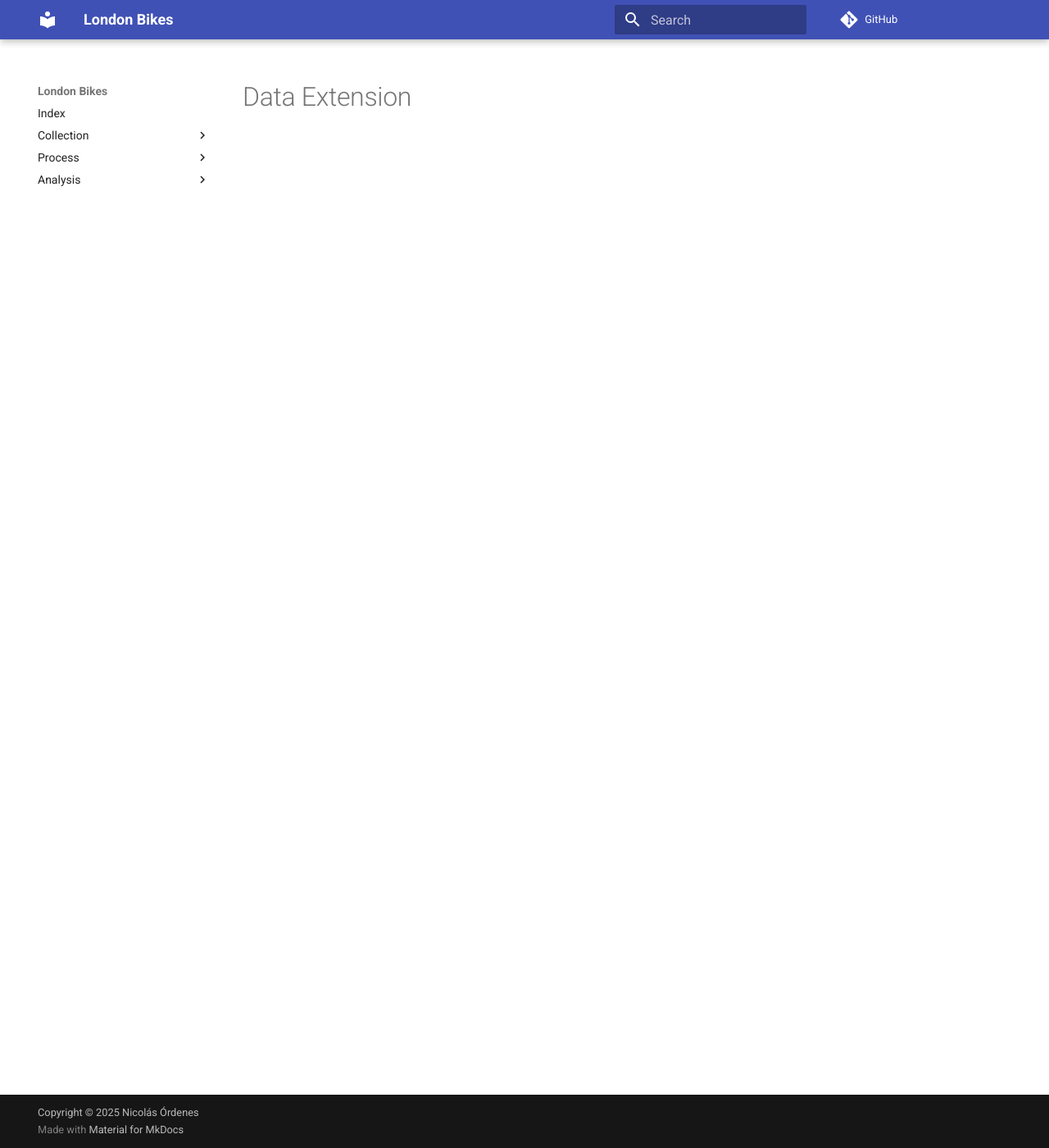
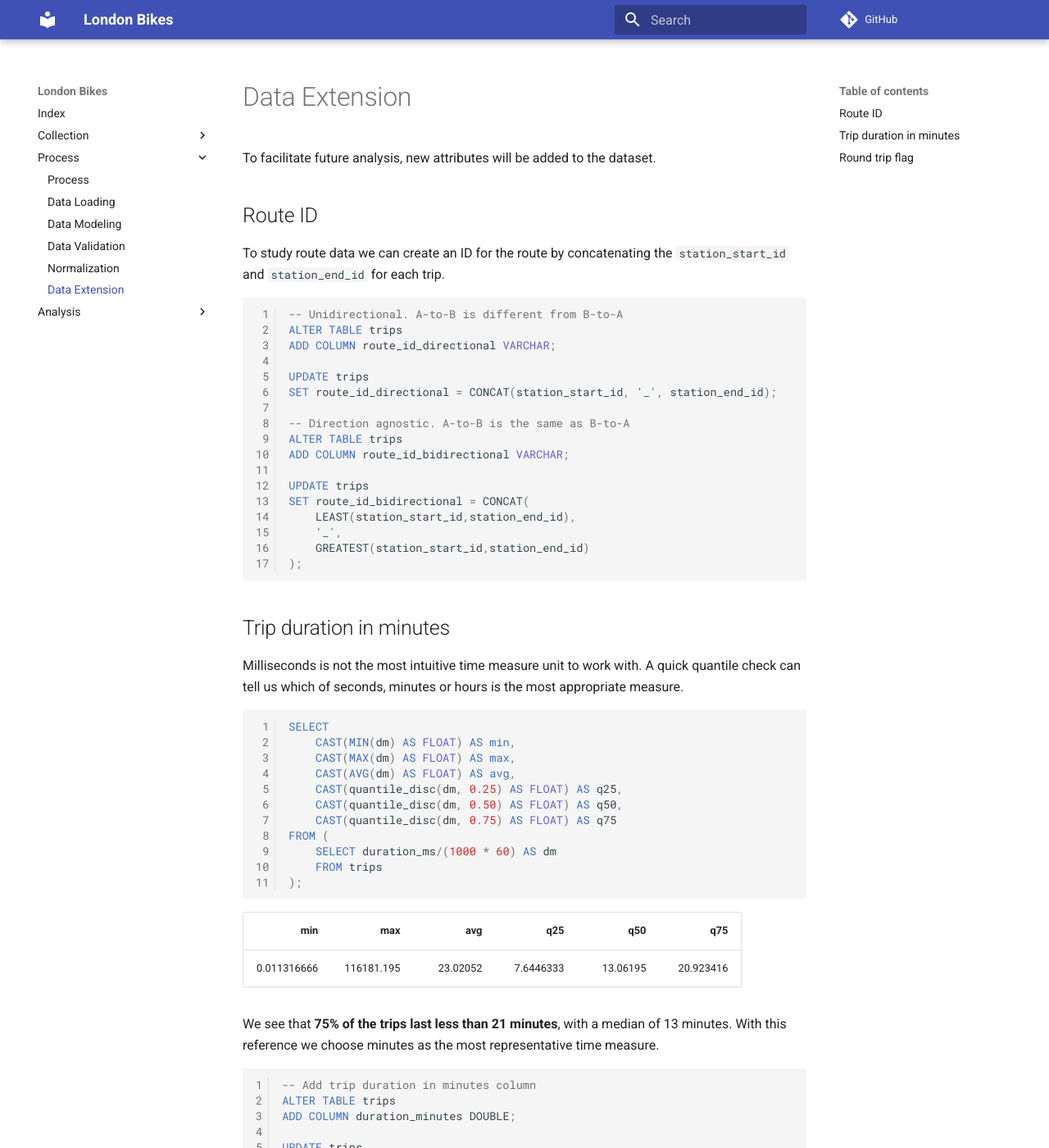
Before and after one commit to nico-or/data_london_bikes, an MkDocs documentation site: the page built from docs/process/extend.md, in a window 1280 px wide and 1400 px high. Shown: the whole window at 82% size. Built offline with MkDocs 1.6.1 and Material for MkDocs 9.7.7, drawn with Linux system fonts in a browser that asks for light colours; comment, search, counter and statistics services are not loaded; some of the changed text lies outside the part shown.

Commit message:
Add docs/process/extend

````diff
--- a/docs/process/extend.md
+++ b/docs/process/extend.md
@@ -1 +1,80 @@
 # Data Extension
+
+To facilitate future analysis, new attributes will be added to the dataset.
+
+## Route ID
+
+To study route data we can create an ID for the route by concatenating the `station_start_id` and `station_end_id` for each trip.
+
+```sql
+-- Unidirectional. A-to-B is different from B-to-A
+ALTER TABLE trips
+ADD COLUMN route_id_directional VARCHAR;
+
+UPDATE trips
+SET route_id_directional = CONCAT(station_start_id, '_', station_end_id);
+
+-- Direction agnostic. A-to-B is the same as B-to-A
+ALTER TABLE trips
+ADD COLUMN route_id_bidirectional VARCHAR;
+
+UPDATE trips
+SET route_id_bidirectional = CONCAT(
+    LEAST(station_start_id,station_end_id),
+    '_',
+    GREATEST(station_start_id,station_end_id)
+);
+```
+
+## Trip duration in minutes
+
+Milliseconds is not the most intuitive time measure unit to work with.
+A quick quantile check can tell us which of seconds, minutes or hours is the most appropriate measure.
+
+```sql
+SELECT
+    CAST(MIN(dm) AS FLOAT) AS min,
+    CAST(MAX(dm) AS FLOAT) AS max,
+    CAST(AVG(dm) AS FLOAT) AS avg,
+    CAST(quantile_disc(dm, 0.25) AS FLOAT) AS q25,
+    CAST(quantile_disc(dm, 0.50) AS FLOAT) AS q50,
+    CAST(quantile_disc(dm, 0.75) AS FLOAT) AS q75
+FROM (
+    SELECT duration_ms/(1000 * 60) AS dm
+    FROM trips
+);
+```
+
+|         min |        max |      avg |       q25 |      q50 |       q75 |
+| ----------: | ---------: | -------: | --------: | -------: | --------: |
+| 0.011316666 | 116181.195 | 23.02052 | 7.6446333 | 13.06195 | 20.923416 |
+
+We see that **75% of the trips last less than 21 minutes**, with a median of 13 minutes.
+With this reference we choose minutes as the most representative time measure.
+
+```sql
+-- Add trip duration in minutes column
+ALTER TABLE trips
+ADD COLUMN duration_minutes DOUBLE;
+
+UPDATE trips
+SET duration_minutes = duration_ms/(1000 * 60);
+```
+
+## Round trip flag
+
+Further inspection of the `trips` table shows that we have both **one-way trips** and **round trips**.
+
+-   **One-way trip:** Starts and ends on different stations.
+-   **Round trip:** Starts and ends on different stations
+
+We add a boolean column to quickly filter between round and one-way trips.
+
+```sql
+-- Add round trip boolean column
+ALTER TABLE trips
+ADD COLUMN round_trip BOOL;
+
+UPDATE trips
+SET round_trip = (station_start_id == station_end_id);
+```
--- a/mkdocs.yml
+++ b/mkdocs.yml
@@ -24,6 +24,7 @@ nav:
           - "process/model.md"
           - "process/validate.md"
           - "process/normalize.md"
+          - "process/extend.md"
     - "Analysis":
           - "analysis/index.md"
           - "analysis/trips.md"
````
